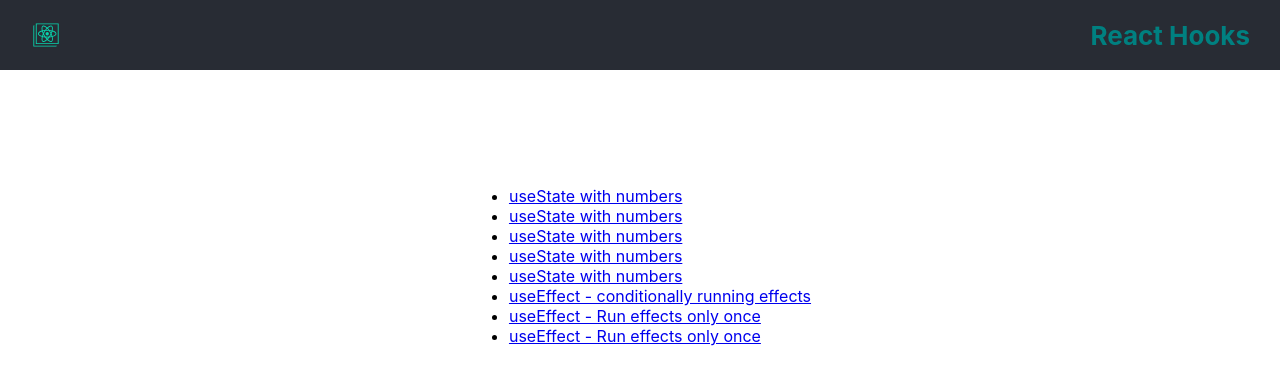
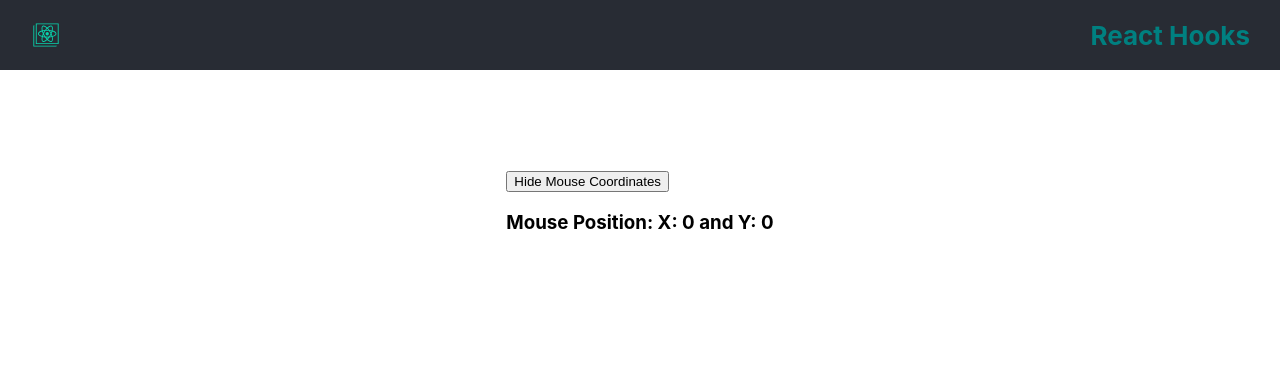
Before and after one commit to react-trainings/react-hooks, a React (Create React App) app: page /HookMouseContainer in a window 1280 px wide. Before the commit this address led to /home. Shown: the top 384 px of the page. Built offline with nearby package versions, Linux system fonts and the light colour scheme.

Commit message:
feat: Added example on how to useEffect with cleanup which is parallel to componentDidUnmount
- HookMouseContainer component implements useEffect with cleanup

```diff
--- a/src/App.js
+++ b/src/App.js
@@ -11,6 +11,7 @@ import HookCounterFour from './components/hook-counter-four/hook-counter-four.co
 import HookCounterFive from './components/hook-counter-five/hook-counter-five.component';
 import HookCounterSix from './components/hook-counter-six/hook-counter-six.component';
 import HookMouse from './components/hook-mouse/hook-mouse.component';
+import HookMouseContainer from './components/hook-mouse-container/hook-mouse-container.component';
 
 function App() {
   return (
@@ -29,6 +30,7 @@ function App() {
           <Route path="/HookCounterFive" component={HookCounterFive} />
           <Route path="/HookCounterSix" component={HookCounterSix} />
           <Route path="/HookMouse" component={HookMouse} />
+          <Route path="/HookMouseContainer" component={HookMouseContainer} />
           <Redirect to="/home" />
         </Switch>
       </main>
--- /dev/null
+++ b/src/components/hook-mouse-container/hook-mouse-container.component.jsx
@@ -0,0 +1,19 @@
+import React, { useState } from 'react';
+import HookMouse from '../hook-mouse/hook-mouse.component';
+
+const HookMouseContainer = () => {
+  const [displayMouse, setDisplayMouse] = useState(true);
+
+  const handleOnClick = () => {
+    setDisplayMouse(!displayMouse);
+  };
+
+  return (
+    <div>
+      <button onClick={handleOnClick}>{displayMouse ? 'Hide Mouse Coordinates' : 'Show Mouse Coordinates'}</button>
+      {displayMouse && <HookMouse />}
+    </div>
+  );
+};
+
+export default HookMouseContainer;
--- a/src/components/hook-mouse/hook-mouse.component.jsx
+++ b/src/components/hook-mouse/hook-mouse.component.jsx
@@ -10,8 +10,13 @@ const HookMouse = () => {
   };
 
   useEffect(() => {
-    console.log('useEffect called.');
+    console.log('useEffect called | component mounted');
     window.addEventListener('mousemove', logMousePosition);
+
+    return () => {
+      console.log('useEffect called | component unmounted');
+      window.removeEventListener('mousemove', logMousePosition);
+    };
   }, []);
 
   return (
--- a/src/pages/home-page/examples-data.js
+++ b/src/pages/home-page/examples-data.js
@@ -38,6 +38,11 @@ const examples = [
     id: 8,
     name: 'useEffect - Run effects only once',
     url: '/HookMouse'
+  },
+  {
+    id: 9,
+    name: 'useEffect - Run effects only once with cleanup',
+    url: '/HookMouseContainer'
   }
 ];
 
```
